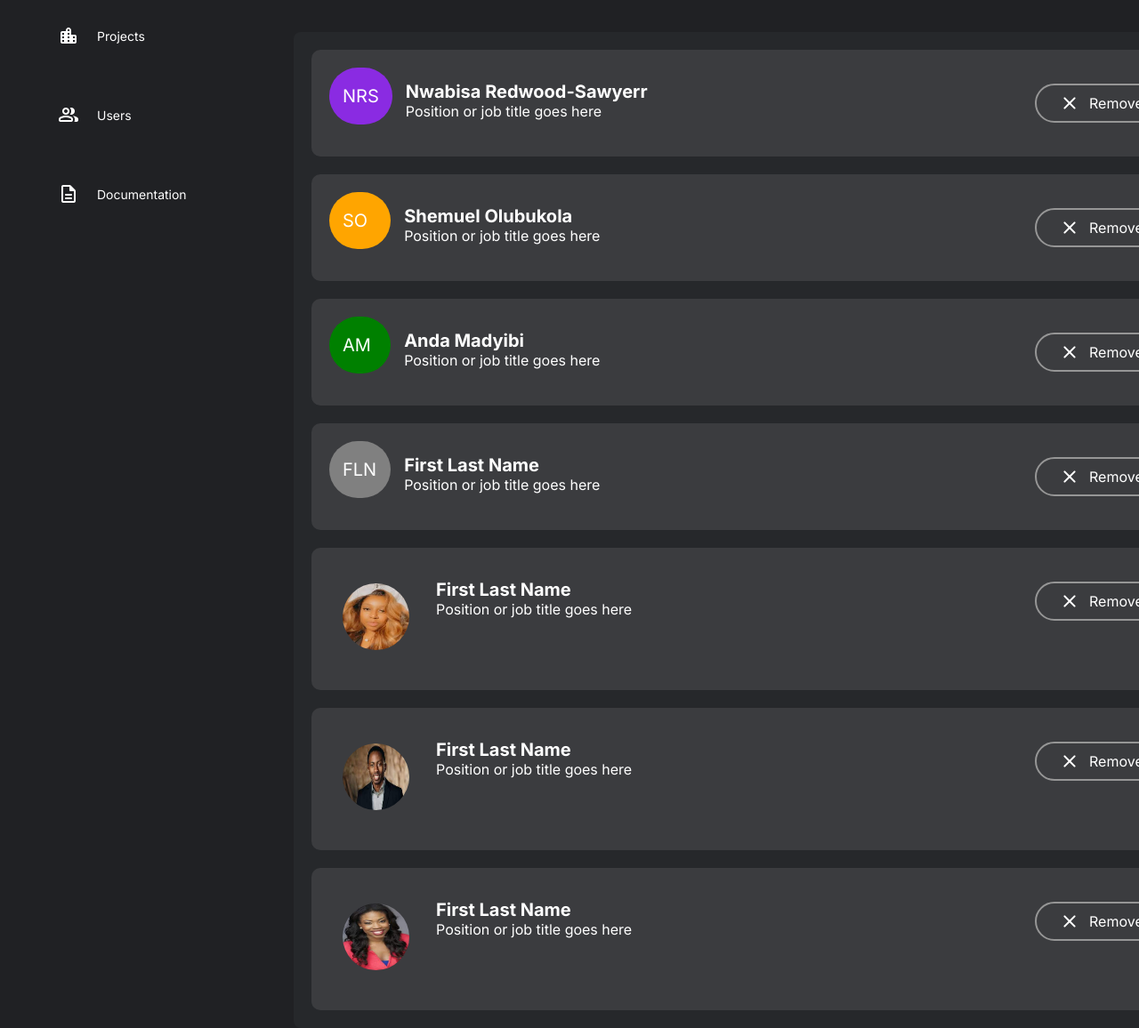
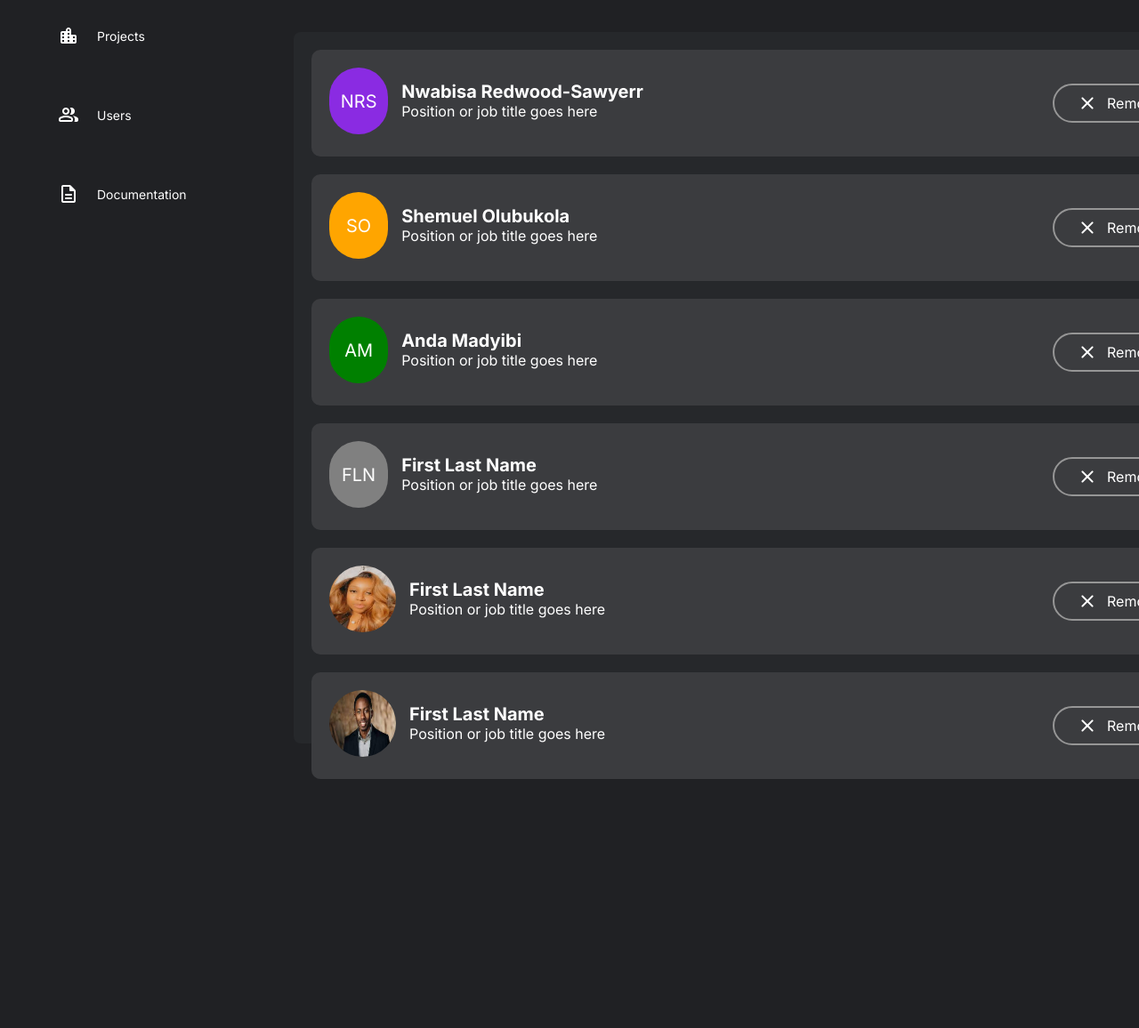
Before and after one commit to nwabimady/open-master, a plain HTML site: page index.html in a window 1280 px wide. Shown: the part 142-1298 px from the top of the page at 89% size. After the commit the page ends 1038 px from the top, so only its background shows below. Drawn offline with nearby package versions, Linux system fonts and the light colour scheme.

Commit message:
User-page finalised

```diff
--- a/index.html
+++ b/index.html
@@ -234,6 +234,7 @@
             <div id="viewer-container" class="dashboard-card"></div>
         </div>
         </div>
+
         <div class="page" id="project-users">
             <header>
                 <div class="main-page-content">
@@ -262,11 +263,11 @@
                         </div>
                 </div>
             </header>
-            <div style="padding: 0 30px; ">
-            <div class="dashboard-card" style="flex-grow: 1;">
-                <ul style="row-gap: 20px; display:flex; flex-direction:column; align-items:start;justify-content: space-between;padding:20px;">
-                    <li class="user-item" style="display: flex; flex-direction:row; align-items:start; box-sizing: border-box; width: 100%;">
-                        <p style=" font-size: 20px; background-color: blueviolet; padding: 20px 15px; width: 75px; border-radius: 50px;">NRS</p>
+            <div style="padding: 0 30px 30px 30px;">
+            <div class="dashboard-card" style="height: 100vh;">
+                <div style="row-gap: 20px; display:flex; flex-direction:column; align-items:start;justify-content: center; padding:20px;">
+                    <div class="user-item">
+                        <p class="user-icon" style="background-color: blueviolet;">NRS</p>
                         <div style="padding: 15px; width: 50vw;">
                             <h3>Nwabisa Redwood-Sawyerr</h3>
                             <p>Position or job title goes here</p>
@@ -277,10 +278,10 @@
                                 <p>Remove User</p>
                             </button>
                         </div>
-                    </li>
+                    </div>
 
-                    <li class="user-item" style="display: flex; flex-direction:row; align-items:start; box-sizing: border-box; width: 100%;">
-                        <p style="font-size: 20px; background-color: orange; padding: 20px 15px; width: 75px; border-radius: 50px;">SO</p>
+                    <div class="user-item">
+                        <p class="user-icon" style="background-color: orange;">SO</p>
                         <div style="padding: 15px; width: 50vw;">
                             <h3>Shemuel Olubukola</h3>
                             <p>Position or job title goes here</p>
@@ -291,10 +292,10 @@
                                 <p>Remove User</p>
                             </button>
                         </div>
-                    </li>
+                    </div>
 
-                    <li class="user-item" style="display: flex; flex-direction:row; align-items:start; box-sizing: border-box; width: 100%;">
-                        <p style="font-size: 20px; background-color: green; padding: 20px 15px; width: 75px; border-radius: 50px;">AM</p>
+                    <div class="user-item">
+                        <p class="user-icon" style="background-color: green;">AM</p>
                         <div style="padding: 15px; width: 50vw;">
                             <h3>Anda Madyibi</h3>
                             <p>Position or job title goes here</p>
@@ -305,10 +306,10 @@
                                 <p>Remove User</p>
                             </button>
                         </div>
-                    </li>
+                    </div>
 
-                    <li class="user-item" style="display: flex; flex-direction:row; align-items:start; box-sizing: border-box; width: 100%;">
-                        <p style="font-size: 20px; background-color: grey; padding: 20px 15px; width: 75px; border-radius: 50px;">FLN</p>
+                    <div class="user-item">
+                        <p class="user-icon" style="background-color: grey;">FLN</p>
                         <div style="padding: 15px; width: 50vw;">
                             <h3>First Last Name</h3>
                             <p>Position or job title goes here</p>
@@ -319,10 +320,10 @@
                                 <p>Remove User</p>
                             </button>
                         </div>
-                    </li>
+                    </div>
 
-                    <li class="user-item" style="display: flex; flex-direction:row; align-items:start; box-sizing: border-box; width: 100%;">
-                        <p style="font-size: 20px; padding: 20px 15px; width: 75px; border-radius: 50px;">
+                    <div class="user-item">
+                        <p class="user-icon">
                             <img src="../../assets/profile-pictures/1.jpeg" alt="Profile picture of user" style="width: 75px; height: 75px; border-radius: 50px;">
                         </p>
                         <div style="padding: 15px; width: 50vw;">
@@ -335,10 +336,10 @@
                                 <p>Remove User</p>
                             </button>
                         </div>
-                    </li>
+                    </div>
 
-                    <li class="user-item" style="display: flex; flex-direction:row; align-items:start; box-sizing: border-box; width: 100%;">
-                        <p style="font-size: 20px; padding: 20px 15px; width: 75px; border-radius: 50px;">
+                    <div class="user-item">
+                        <p class="user-icon">
                             <img src="../../assets/profile-pictures/2.jpeg" alt="Profile picture of user" style="width: 75px; height: 75px; border-radius: 50px;">
                         </p>
                         <div style="padding: 15px; width: 50vw;">
@@ -351,28 +352,12 @@
                                 <p>Remove User</p>
                             </button>
                         </div>
-                    </li>
+                    </div>
 
-                    <li class="user-item" style="display: flex; flex-direction:row; align-items:start; box-sizing: border-box; width: 100%;">
-                        <p style="font-size: 20px; padding: 20px 15px; width: 75px; border-radius: 50px;">
-                            <img src="../../assets/profile-pictures/3.jpeg" alt="Profile picture of user" style="width: 75px; height: 75px; border-radius: 50px;">
-                        </p>
-                        <div style="padding: 15px; width: 50vw;">
-                            <h3>First Last Name</h3>
-                            <p>Position or job title goes here</p>
-                        </div>
-                        <div style="display: flex; justify-content: flex-end; padding: 20px; width:100%;">
-                            <button class="btn-secondary" style="display: flex; align-items: center; justify-content: center; white-space: nowrap;">
-                                <span class="material-symbols-rounded">close</span>
-                                <p>Remove User</p>
-                            </button>
-                        </div>
-                    </li>
-
-                </ul>
+                </div>
             </div>
         </div>
-    </div>
+        </div>
 
     </main>
     </div>
--- a/style.css
+++ b/style.css
@@ -248,7 +248,6 @@ input:focus, textarea:focus, select:focus {
     border-radius: 8px;
     display: flex;
     flex-direction: column;
-    flex-grow: 1;
 }
 
 #project-details > .main-page-content {
@@ -305,8 +304,30 @@ input:focus, textarea:focus, select:focus {
 }
 
 .user-item {
+    display: flex;
+    flex-direction:row;
+    justify-content: center;
+    align-items:start;
+    box-sizing: border-box;
+    width: 100%;
     padding: 20px;
     background-color: var(--background-200);
     border-radius: 10px;
     cursor: pointer;
     }
+
+    .user-item:hover {
+        outline: 2px solid var(--primary);
+        transition: var(--transition-hover);
+        }
+
+.user-icon {
+    display: flex;
+    flex-direction: column;
+    font-size: 20px;
+    text-align: center;
+    justify-content: center;
+    width: 125px;
+    height: 75px;
+    border-radius: 100px;
+ }
```
